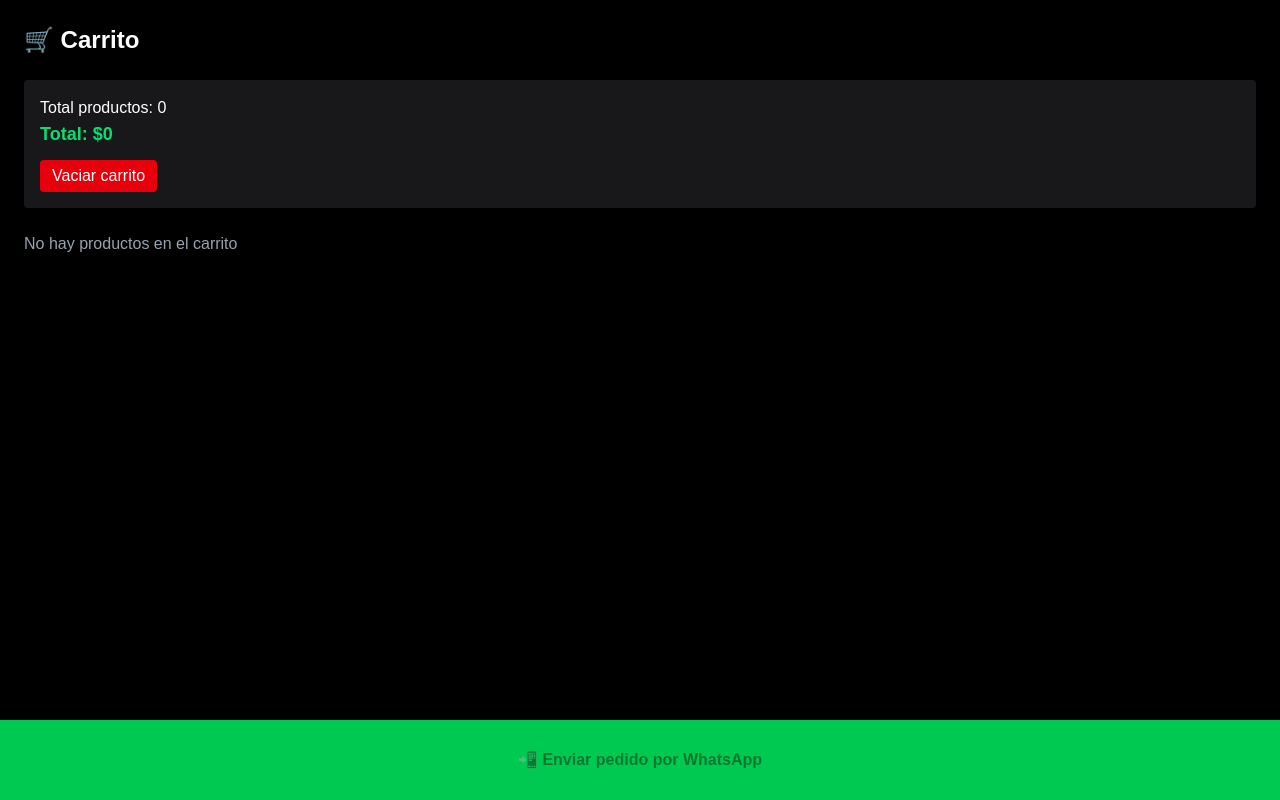
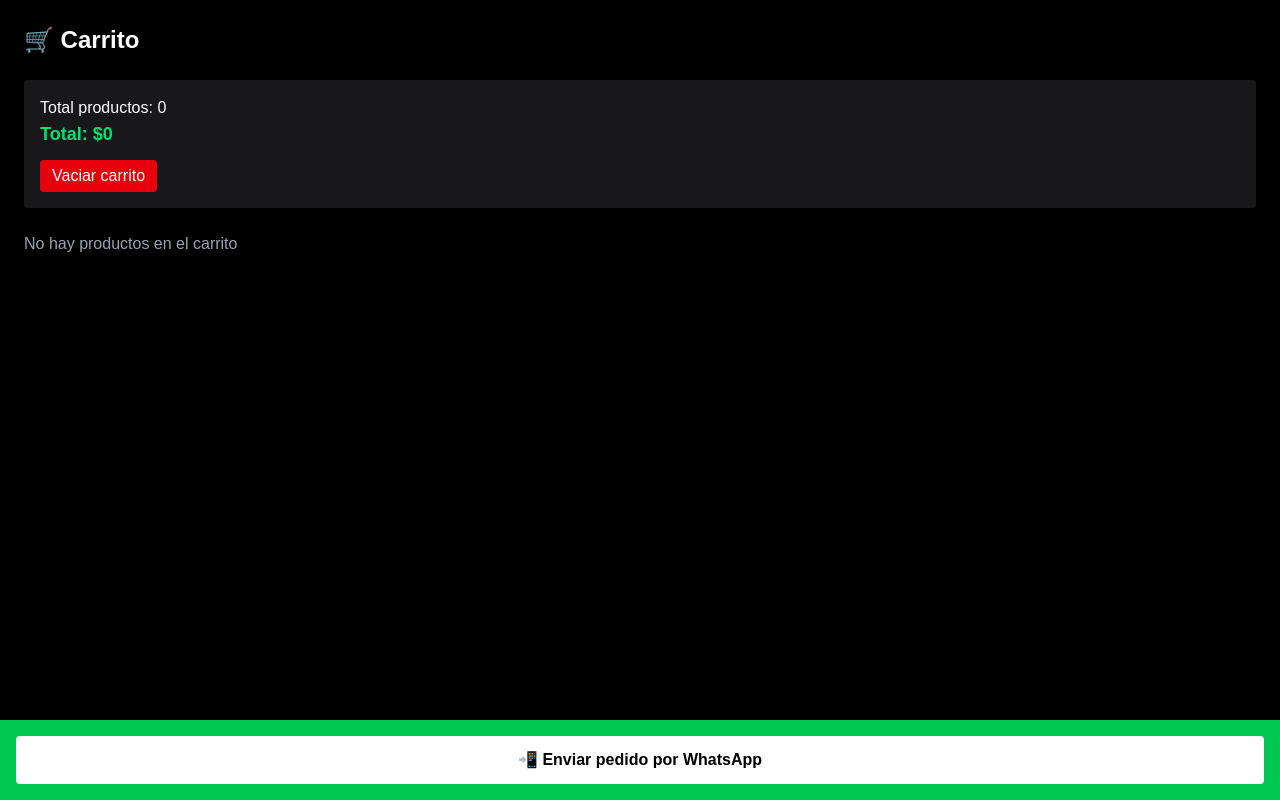
Before and after one commit to Eduardogona/aroma-store, a Next.js app: page /cart in a window 1280 px wide. Built offline with nearby package versions, Linux system fonts and the light colour scheme.

Commit message:
update whatsapp button

```diff
--- a/app/cart/page.tsx
+++ b/app/cart/page.tsx
@@ -5,46 +5,17 @@ import { useCart } from "../context/CartContext";
 export default function CartPage() {
   const { items, updateQty, clearCart } = useCart();
 
+  // 💰 TOTAL
   const total = items.reduce(
     (s, i) => s + i.qty * i.price,
     0
   );
 
+  // 🛒 TOTAL PRODUCTOS
   const totalQty = items.reduce(
     (s, i) => s + i.qty,
     0
   );
-
-  const sendWhatsApp = () => {
-    if (items.length === 0) return;
-
-    const name = prompt("Tu nombre:");
-    const phone = prompt("Teléfono (opcional):");
-
-    if (!name) return;
-
-    const products = items
-      .map(
-        (i) =>
-          `- ${i.name} x${i.qty} = $${i.qty * i.price}`
-      )
-      .join("\n");
-
-    const message =
-      `🛒 NUEVO PEDIDO\n\n` +
-      `👤 Nombre: ${name}\n` +
-      (phone ? `📞 Tel: ${phone}\n\n` : "\n") +
-      `📦 Productos:\n${products}\n\n` +
-      `💰 TOTAL: $${total}`;
-
-    const whatsappNumber = "521XXXXXXXXXX"; // 👈 CAMBIA TU NUMERO
-
-    const url = `https://wa.me/${whatsappNumber}?text=${encodeURIComponent(
-      message
-    )}`;
-
-    window.open(url, "_blank");
-  };
 
   return (
     <main className="min-h-screen bg-black text-white p-6 pb-28">
@@ -86,7 +57,10 @@ export default function CartPage() {
 
             {/* INFO */}
             <div>
-              <p className="font-bold">{item.name}</p>
+
+              <p className="font-bold">
+                {item.name}
+              </p>
 
               <p className="text-green-400">
                 ${item.price * item.qty}
@@ -95,6 +69,7 @@ export default function CartPage() {
               <p className="text-sm text-gray-400">
                 Cantidad: {item.qty}
               </p>
+
             </div>
 
             {/* CONTROLES */}
@@ -120,16 +95,15 @@ export default function CartPage() {
         ))
       )}
 
-      {/* 🔥 BOTÓN WHATSAPP FIJO (IMPORTANTE) */}
+      {/* BOTÓN WHATSAPP */}
       <div className="fixed bottom-0 left-0 right-0 bg-green-500 p-4">
 
-        <button
-          onClick={sendWhatsApp}
-          disabled={items.length === 0}
-          className="w-full text-black font-bold py-3 rounded disabled:opacity-40"
+        <a
+          href="https://api.whatsapp.com/send?phone=525527305917"
+          className="w-full block text-center bg-white text-black font-bold py-3 rounded"
         >
           📲 Enviar pedido por WhatsApp
-        </button>
+        </a>
 
       </div>
 
```
